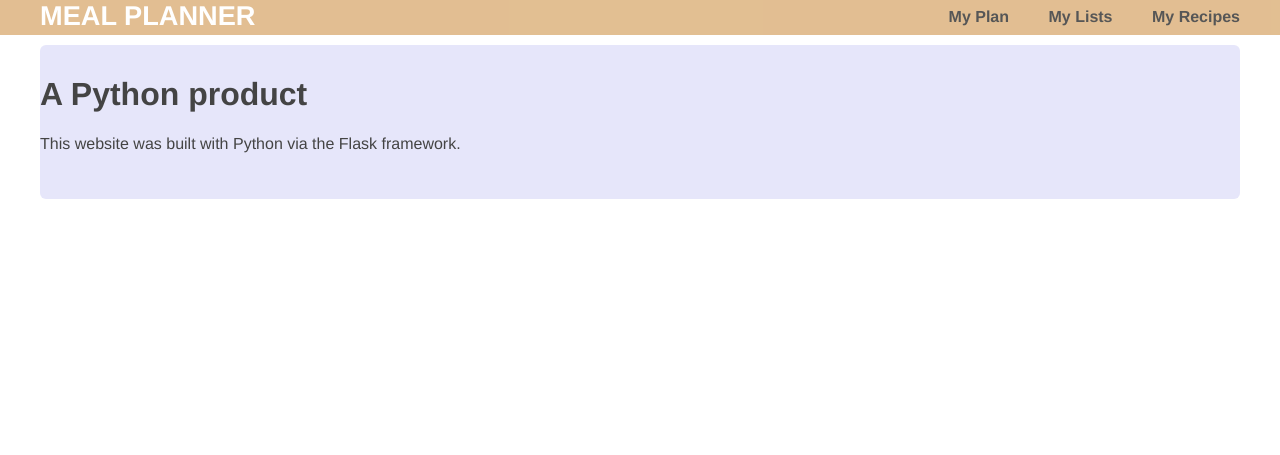
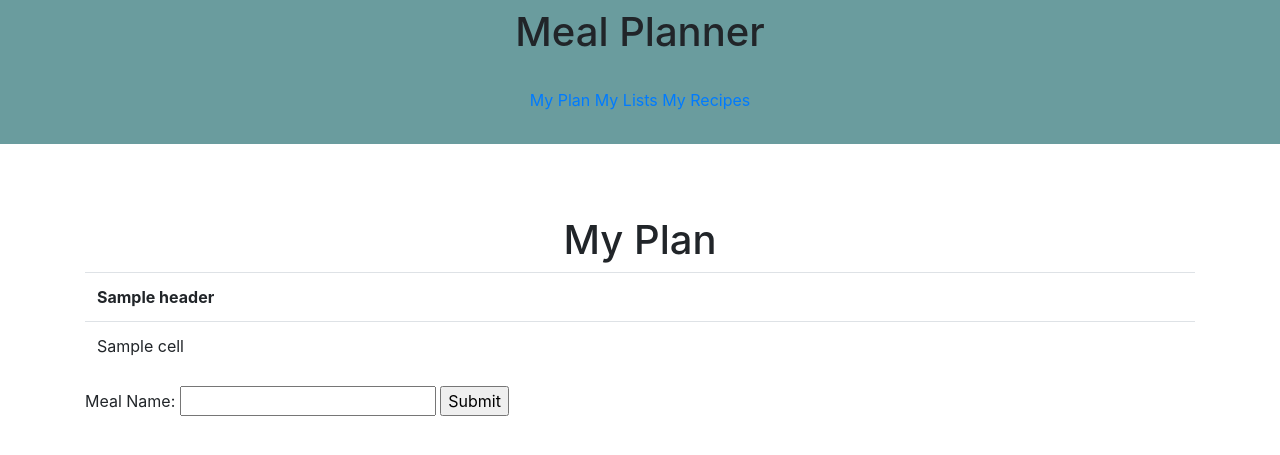
Before and after one commit to allykrinsky/Meal-Planner, a Flask app: template app/templates/mealplanner.html in a window 1280 px wide. Shown: the top 455 px of the page. Run offline with Flask 2, Linux system fonts and the light colour scheme; the template is opened without the code that fills it: most values are stand-ins (such as "Sample title", 1, 10 or a date in 2020); some libraries are stand-ins or nearby versions.

Commit message:
a whole lotta nothing

```diff
--- a/app/run.py
+++ /dev/null
@@ -1,23 +0,0 @@
-from flask import Flask, render_template, request, redirect, url_for, g, send_file, jsonify
-from flask_sqlalchemy import SQLAlchemy
-##import models
-import pandas as pd
-import sys
-import csv
-import numpy as np
-from sqlalchemy import create_engine
-from sqlalchemy.orm import sessionmaker
-
-app = Flask(__name__)
-#app.config['SQLALCHEMY_DATABASE_URI'] = 'sqlite:///mealplan.db'
-#db = SQLAlchemy(app)
-
-
-@app.route('/')
-def home():
-    return render_template('mealplanner.html')
-
-if __name__ == '__main__':
-        app.run(host='0.0.0.0', port=8000, debug=True)
-
-#import routes
--- a/app/static/css/main.css
+++ /dev/null
@@ -1,76 +0,0 @@
-body {
-    margin: 0;
-    padding: 0;
-    font-family: "Helvetica Neue", Helvetica, Arial, sans-serif;
-    color: #444;
-  }
-  /*
-   * Formatting the header area
-   */
-  header {
-    background-color: #DFB887;
-    height: 35px;
-    width: 100%;
-    opacity: .9;
-    margin-bottom: 10px;
-  }
-  header h1.logo {
-    margin: 0;
-    font-size: 1.7em;
-    color: #fff;
-    text-transform: uppercase;
-    float: left;
-  }
-  header h1.logo:hover {
-    color: #fff;
-    text-decoration: none;
-  }
-  /*
-   * Centering the body content
-   */
-  .container {
-    width: 1200px;
-    margin: 0 auto;
-  }
-  div.home {
-    padding: 10px 0 30px 0;
-    background-color: #E6E6FA;
-    -webkit-border-radius: 6px;
-       -moz-border-radius: 6px;
-            border-radius: 6px;
-  }
-  div.about {
-    padding: 10px 0 30px 0;
-    background-color: #E6E6FA;
-    -webkit-border-radius: 6px;
-       -moz-border-radius: 6px;
-            border-radius: 6px;
-  }
-  h2 {
-    font-size: 3em;
-    margin-top: 40px;
-    text-align: center;
-    letter-spacing: -2px;
-  }
-  h3 {
-    font-size: 1.7em;
-    font-weight: 100;
-    margin-top: 30px;
-    text-align: center;
-    letter-spacing: -1px;
-    color: #999;
-  }
-  .menu {
-    float: right;
-    margin-top: 8px;
-  }
-  .menu li {
-    display: inline;
-  }
-  .menu li + li {
-    margin-left: 35px;
-  }
-  .menu li a {
-    color: #444;
-    text-decoration: none;
-  }
--- a/app/templates/layout.html
+++ b/app/templates/layout.html
@@ -1,25 +1,40 @@
-<!DOCTYPE html>
-<html>
+<!doctype html>
+<html lang="eng">
 <head>
-        <title>Flask app</title>
-        <link rel="stylesheet" href="../static/css/main.css">
+  <title>Meal Planner</title>
+  <link rel="stylesheet" href="//netdna.bootstrapcdn.com/bootstrap/4.0.0/css/bootstrap.min.css">
+  <style>
+    header {
+      background-color: #6a9c9e;
+      padding: 8px;
+    }
+    h1 {
+        text-align: center;
+    }
+
+    ul {
+        text-align: center;
+        list-style-type: none;
+        display: inline;
+        color: black;
+    }
+  </style>
 </head>
 <body>
   <header>
-      <div class="container">
-        <h1 class="logo">Meal Planner</h1>
-        <strong><nav>
-          <ul class="menu">
-            <li><a href="/mealplanner.html">My Plan</a></li>
-            <li><a href="/mylists.html">My Lists</a></li>
-            <li><a href="/myrecipes.html">My Recipes</a></li>
+    <h1> Meal Planner</h1>
+    <ul>
+      <li>
+        <a href="/">My Plan</a>
+        <a href="/mylists">My Lists</a>
+        <a href="/myrecipes">My Recipes</a>
+      </li> <br>
     </ul>
-        </nav></strong>
-      </div>
   </header>
   <div class="container">
-            {% block content %}
-            {% endblock %}
+    <br><br><br>
+    {% block body %}{% endblock %}
 </div>
 </body>
+
 </html>
--- a/app/templates/mealplanner.html
+++ b/app/templates/mealplanner.html
@@ -1,16 +1,29 @@
 {% extends "layout.html" %}
-{% block content %}
-  <div class="home">
-    <h1>A Python product</h1>
-    <p>This website was built with Python via the Flask framework.</p>
-  </div>
+{% block body %}
+  <body>
+    <h1>My Plan</h1>
+    <table class='table'>
+      <tr class='table_header' >
+        {% for header in headings %}
+        <th> {{header}}</th>
+        {% endfor %}
+      </tr>
+        {% for row in data %}
+        <tr class= 'table_row'>
+          {% for cell in row %}
+          <td class = 'table_row'>{{cell}}</td>
+          {% endfor %}
+        </tr>
+        {% endfor %}
+      </tr>
+
+    </table>
+    <form method='POST' action= '/'>
+      <label>Meal Name: </label>
+      <input type='text' name='mealname'>
+      <input type='submit' value='Submit'>
+    </form>
+
+  </body>
+
 {% endblock %}
-<!DOCTYPE html>
-<html>
-    <body>
-        <div class='home'>
-            <h1>Meal Planner</h1>
-            <p>Lets plan some meals, I'm Hungry!</p>
-        </div>
-    </body>
-</html>
--- a/app/templates/myrecipes.html
+++ b/app/templates/myrecipes.html
@@ -1,5 +1,5 @@
 {% extends "layout.html" %}
-{% block content %}
+{% block body %}
   <div class="home">
     <h1>A Python product</h1>
     <p>This website was built with Python via the Flask framework.</p>
--- /dev/null
+++ b/run.py
@@ -0,0 +1,4 @@
+from app import app
+
+if __name__ == '__main__':
+        app.run(host='0.0.0.0', port=8000, debug=True)
```
Also changed, not shown: app/__init__.py (added, +8 -0 lines), app/models.py (+19 -17 lines), app/routes.py (added, +57 -0 lines), app/templates/main.css (added, +22 -0 lines), app/mealplanner.db (added). Lines whose indentation alone changed are shown as unchanged.
